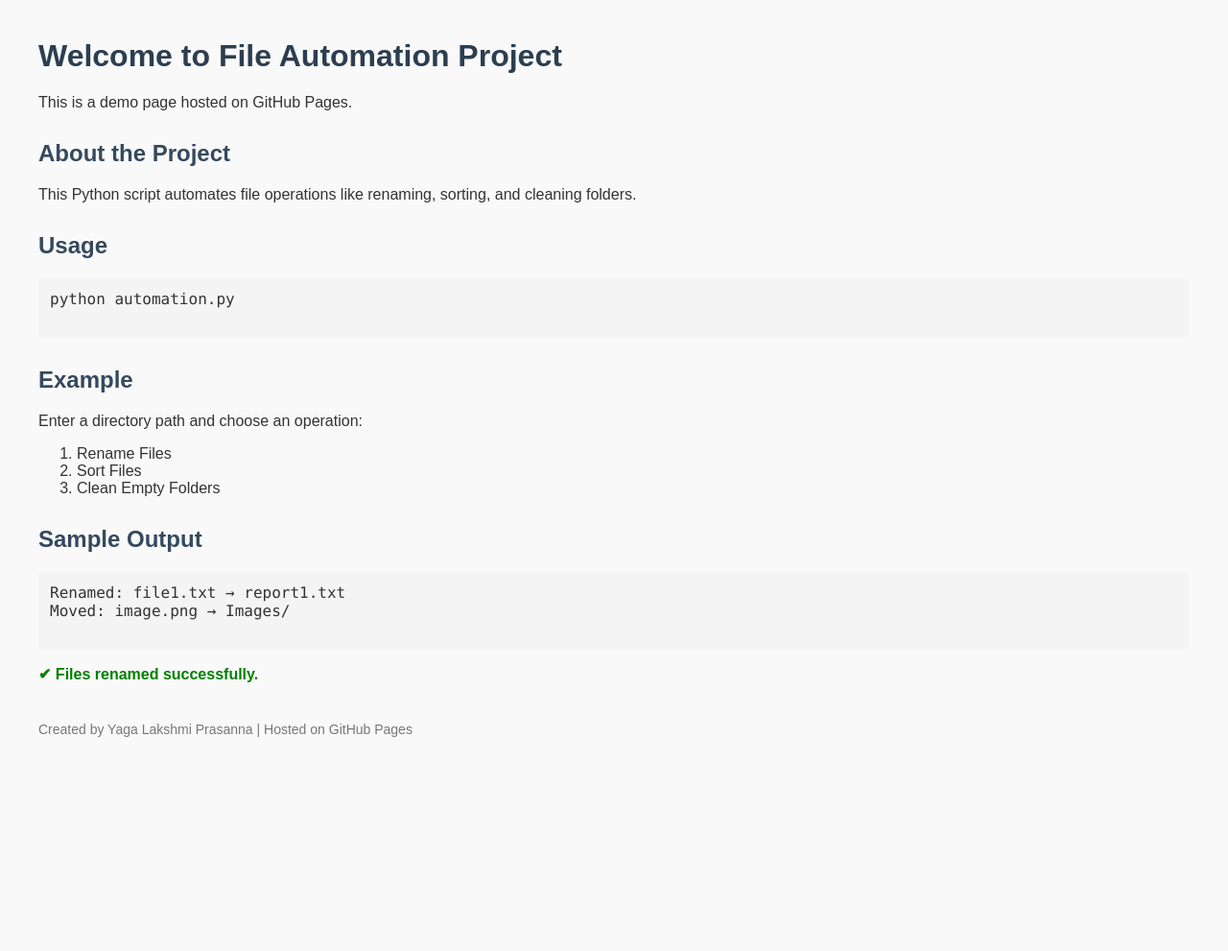
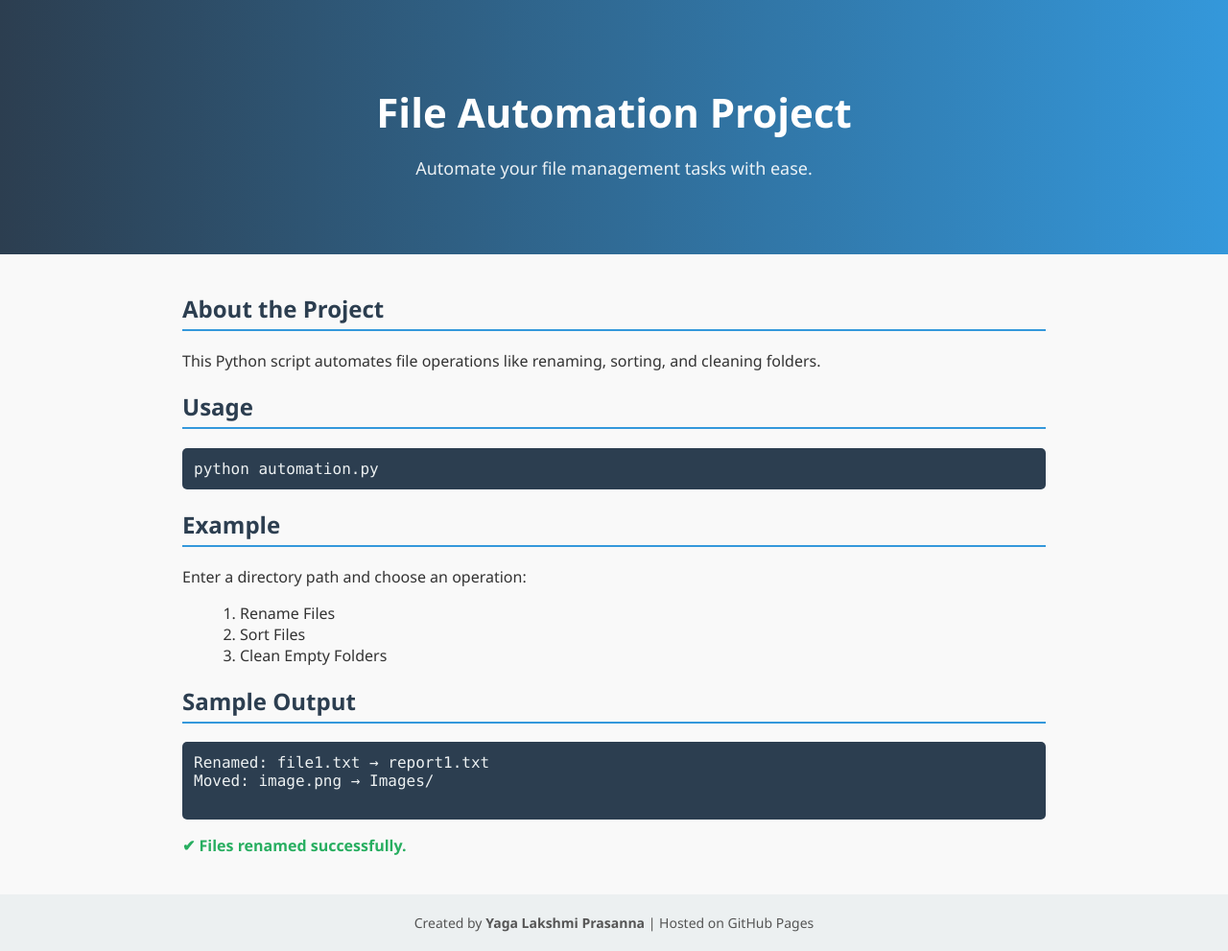
Before and after one commit to prasanna1521/InternSpark, a plain HTML site: page file_automation/index.html in a window 1280 px wide. Shown: the whole page at 96% size. Before the commit the page ends 808 px from the top, so only its background shows below. Drawn offline with Linux system fonts and the light colour scheme.

Commit message:
Update index.html

```diff
--- a/file_automation/index.html
+++ b/file_automation/index.html
@@ -5,46 +5,81 @@
   <title>File Automation Project</title>
   <style>
     body {
-      font-family: Arial, sans-serif;
-      margin: 40px;
+      font-family: 'Segoe UI', Arial, sans-serif;
+      margin: 0;
       background-color: #f9f9f9;
       color: #333;
     }
-    h1 {
+
+    header {
+      background: linear-gradient(to right, #2c3e50, #3498db);
+      color: white;
+      text-align: center;
+      padding: 60px 20px;
+    }
+
+    header h1 {
+      font-size: 42px;
+      margin-bottom: 10px;
+    }
+
+    header p {
+      font-size: 18px;
+      opacity: 0.9;
+    }
+
+    section {
+      max-width: 900px;
+      margin: 40px auto;
+      padding: 0 20px;
+    }
+
+    h2 {
       color: #2c3e50;
+      border-bottom: 2px solid #3498db;
+      padding-bottom: 5px;
     }
-    h2 {
-      margin-top: 30px;
-      color: #34495e;
-    }
+
     pre {
-      background: #f4f4f4;
+      background: #2c3e50;
+      color: #ecf0f1;
       padding: 12px;
       border-radius: 5px;
       font-family: Consolas, monospace;
+      overflow-x: auto;
     }
+
+    ol {
+      margin-left: 20px;
+    }
+
     .success {
-      color: green;
+      color: #27ae60;
       font-weight: bold;
+      margin-top: 10px;
     }
+
     footer {
-      margin-top: 40px;
+      text-align: center;
+      padding: 20px;
+      background: #ecf0f1;
+      color: #555;
       font-size: 14px;
-      color: #777;
     }
   </style>
 </head>
 <body>
-  <h1>Welcome to File Automation Project</h1>
-  <p>This is a demo page hosted on GitHub Pages.</p>
+  <header>
+    <h1>File Automation Project</h1>
+    <p>Automate your file management tasks with ease.</p>
+  </header>
 
+  <section>
     <h2>About the Project</h2>
     <p>This Python script automates file operations like renaming, sorting, and cleaning folders.</p>
 
     <h2>Usage</h2>
-  <pre>
-python automation.py
-  </pre>
+    <pre>python automation.py</pre>
 
     <h2>Example</h2>
     <p>Enter a directory path and choose an operation:</p>
@@ -60,9 +95,10 @@ Renamed: file1.txt → report1.txt
 Moved: image.png → Images/
     </pre>
     <p class="success">✔ Files renamed successfully.</p>
+  </section>
 
   <footer>
-    <p>Created by Yaga Lakshmi Prasanna | Hosted on GitHub Pages</p>
+    Created by <strong>Yaga Lakshmi Prasanna</strong> | Hosted on GitHub Pages
   </footer>
 </body>
 </html>
```
Lines whose indentation alone changed are shown as unchanged.
